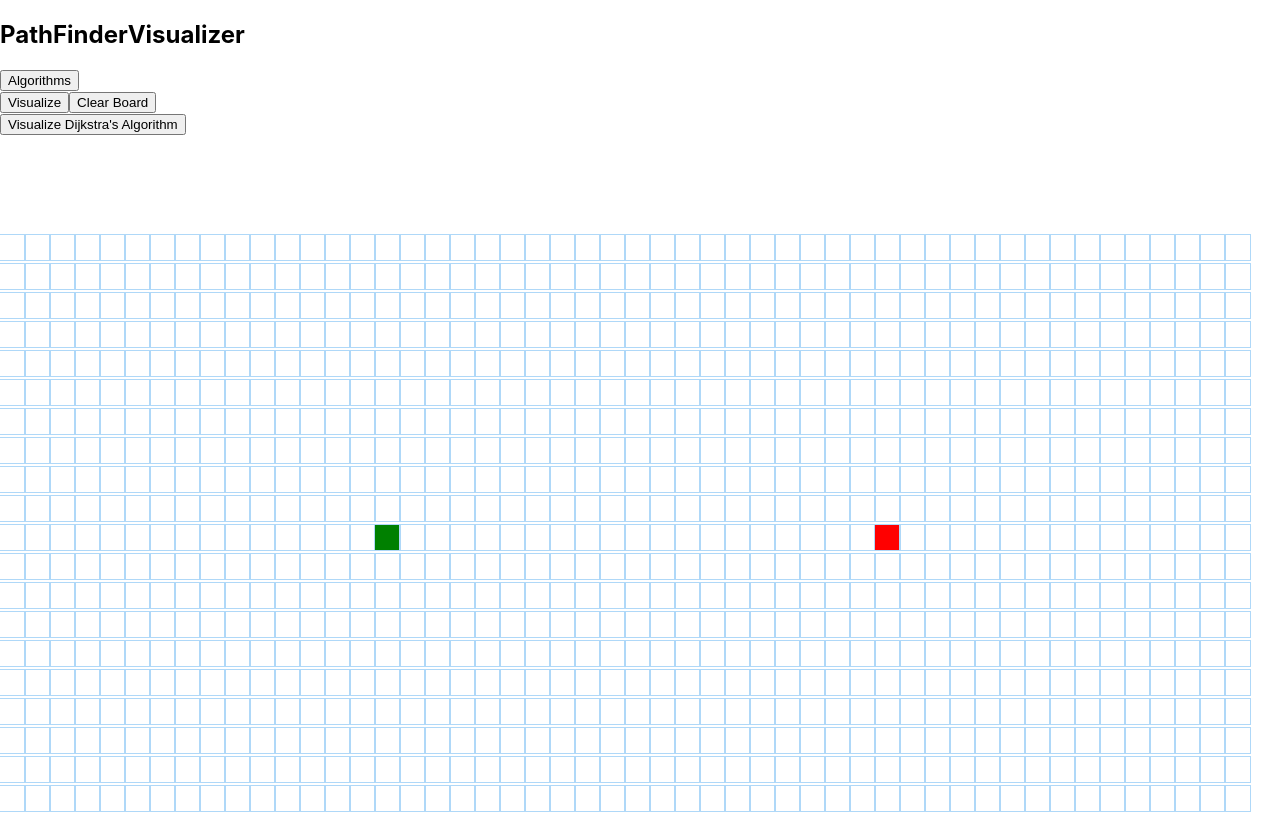
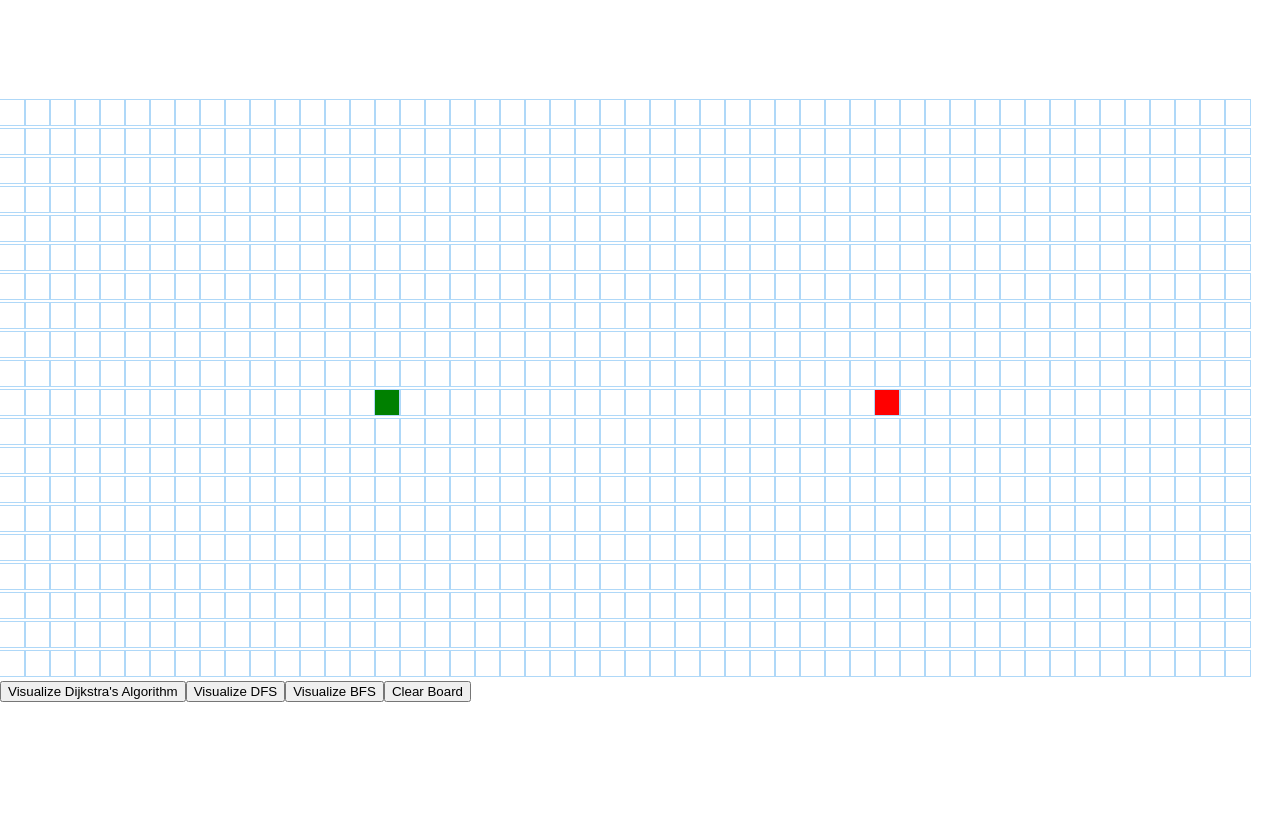
Before and after one commit to DohaRamadan/Path-Finder-Visualizer, a React (Create React App) app in the folder pathfinder-visualizer/: page / in a window 1280 px wide. Built offline with nearby package versions, Linux system fonts and the light colour scheme.

Commit message:
added stuff

```diff
--- a/pathfinder-visualizer/src/App.js
+++ b/pathfinder-visualizer/src/App.js
@@ -1,33 +1,9 @@
-import React, { useState } from 'react';
-import Navbar from './Navbar/Navbar.jsx';
+import React from 'react';
 import PathFinderVisualizer from './PathFinderVisualizer/PathFinderVisualizer.jsx';
 
-const algorithms = ['Dijkstra', 'A*', 'BFS', 'DFS'];
-
 function App() {
-  const [selectedAlgorithm, setSelectedAlgorithm] = useState('');
-
-  const handleAlgorithmSelect = (algorithm) => {
-    setSelectedAlgorithm(algorithm);
-  };
-
-  const handleVisualizeClick = () => {
-    // Implement visualization logic
-  };
-
-  const handleClearBoardClick = () => {
-    // Implement clear board logic
-  };
-
   return (
     <div className="App">
-      <Navbar
-        algorithms={algorithms}
-        selectedAlgorithm={selectedAlgorithm}
-        onSelectAlgorithm={handleAlgorithmSelect}
-        onVisualizeClick={handleVisualizeClick}
-        onClearBoardClick={handleClearBoardClick}
-      />
       <PathFinderVisualizer />
     </div>
   );
--- a/pathfinder-visualizer/src/PathFinderVisualizer/PathFinderVisualizer.jsx
+++ b/pathfinder-visualizer/src/PathFinderVisualizer/PathFinderVisualizer.jsx
@@ -3,6 +3,8 @@ import "./PathFinderVisualizer.css"
 import Node from "./Node/Node.jsx"
 import { dijkstra } from "../algorithms/Dijkstra's.js";
 import { getNodesInShortestPathOrder } from "../algorithms/Dijkstra's.js";
+import { dfs } from "../algorithms/DFS.js";
+import { bfs } from "../algorithms/BFS.js";
 
 const START_NODE_ROW = 10;
 const START_NODE_COL = 15;
@@ -56,6 +58,24 @@ class PathFinderVisualizer extends React.Component {
         this.animateVisistedNodes(visitedNodesInOrder, nodesInShortestPathOrder);
     }
 
+    visualizeDFS(){
+        const { grid } = this.state;
+        const startNode = grid[START_NODE_ROW][START_NODE_COL];
+        const finishNode = grid[FINISH_NODE_ROW][FINISH_NODE_COL];
+        const visitedNodesInOrder = dfs(grid, startNode, finishNode);
+        const nodesInShortestPathOrder = getNodesInShortestPathOrder(finishNode);
+        this.animateVisistedNodes(visitedNodesInOrder, nodesInShortestPathOrder);
+    }
+
+    visualizeBFS(){
+        const { grid } = this.state;
+        const startNode = grid[START_NODE_ROW][START_NODE_COL];
+        const finishNode = grid[FINISH_NODE_ROW][FINISH_NODE_COL];
+        const visitedNodesInOrder = bfs(grid, startNode, finishNode);
+        const nodesInShortestPathOrder = getNodesInShortestPathOrder(finishNode);
+        this.animateVisistedNodes(visitedNodesInOrder, nodesInShortestPathOrder);
+    }
+
     animateVisistedNodes(visitedNodesInOrder, nodesInShortestPathOrder) {
         for (let i = 0; i <= visitedNodesInOrder.length; i++) {
             if (i === visitedNodesInOrder.length) {
@@ -81,15 +101,38 @@ class PathFinderVisualizer extends React.Component {
             }, 50 * i);
         }
     }
+    clearBoard() {
+        const { grid } = this.state;
+        const newGrid = grid.map(row =>
+            row.map(node => ({
+                ...node,
+                isVisited: false,
+                isWall: false,
+                distance: Infinity,
+                previous: null
+            }))
+        );
+        this.setState({ grid: newGrid }, () => {
+            this.clearBoardVisuals();
+        });
+    }
+
+    clearBoardVisuals() {
+        const allNodes = document.querySelectorAll('.node');
+        allNodes.forEach(node => {
+            node.classList.remove('node-visited');
+            node.classList.remove('node-wall');
+            node.classList.remove('node-shortest-path');
+        });
+
+    }
+
 
 
     render() {
         const { grid } = this.state;
         return (
             <>
-                <button onClick={() => this.visualizeDijkstra()}>
-                    Visualize Dijkstra's Algorithm
-                </button>
                 <div className="grid">
                     {grid.map((row, rowIdx) => {
                         return (
@@ -110,6 +153,18 @@ class PathFinderVisualizer extends React.Component {
                         )
                     })}
                 </div>
+                <button onClick={() => this.visualizeDijkstra()}>
+                    Visualize Dijkstra's Algorithm
+                </button>
+                <button onClick={() => this.visualizeDFS()}>
+                    Visualize DFS
+                </button>
+                <button onClick={() => this.visualizeBFS()}>
+                    Visualize BFS
+                </button>
+                <button onClick={() => this.clearBoard()}>
+                    Clear Board
+                </button>
             </>
         );
     }
--- /dev/null
+++ b/pathfinder-visualizer/src/algorithms/BFS.js
@@ -0,0 +1,32 @@
+export function bfs(grid, startNode, endNode) {
+  const queue = [];
+  const visitedNodesInOrder = [];
+
+  queue.push(startNode);
+  while (queue.length) {
+    const currNode = queue.shift();
+    if (currNode === endNode) return visitedNodesInOrder;
+    if (currNode.isVisited || currNode.isWall) continue;
+    visitedNodesInOrder.push(currNode);
+    currNode.isVisited = true;
+    const neighbors = getNeighbors(currNode, grid);
+    for (const neighbor of neighbors) {
+      queue.push(neighbor);
+      neighbor.previous = currNode;
+    }
+  }
+}
+
+function getNeighbors(node, grid) {
+  const neighbors = [];
+  const { row, col } = node;
+  const numRows = grid.length;
+  const numCols = grid[0].length;
+
+  if (row > 0) neighbors.push(grid[row - 1][col]); // Up
+  if (row < numRows - 1) neighbors.push(grid[row + 1][col]); // Down
+  if (col > 0) neighbors.push(grid[row][col - 1]); // Left
+  if (col < numCols - 1) neighbors.push(grid[row][col + 1]); // Right
+
+  return neighbors.filter((neighbor) => !neighbor.isVisited);
+}
--- /dev/null
+++ b/pathfinder-visualizer/src/algorithms/DFS.js
@@ -0,0 +1,38 @@
+export function dfs(grid, startNode, endNode) {
+  const stack = [];
+  const visitedNodesInOrder = [];
+  stack.push(startNode);
+
+  while (stack.length) {
+    const currNode = stack.pop();
+
+    if (currNode.isVisited || currNode.isWall) continue;
+
+    currNode.isVisited = true;
+
+    if (currNode === endNode) return visitedNodesInOrder;
+    visitedNodesInOrder.push(currNode);
+
+    const neighbors = getNeighbors(currNode, grid);
+    for (const neighbor of neighbors) {
+      stack.push(neighbor);
+      neighbor.previous = currNode;
+    }
+  }
+
+  return visitedNodesInOrder;
+}
+
+function getNeighbors(node, grid) {
+  const neighbors = [];
+  const { row, col } = node;
+  const numRows = grid.length;
+  const numCols = grid[0].length;
+
+  if (row > 0) neighbors.push(grid[row - 1][col]); // Up
+  if (row < numRows - 1) neighbors.push(grid[row + 1][col]); // Down
+  if (col > 0) neighbors.push(grid[row][col - 1]); // Left
+  if (col < numCols - 1) neighbors.push(grid[row][col + 1]); // Right
+
+  return neighbors.filter((neighbor) => !neighbor.isVisited);
+}
--- a/pathfinder-visualizer/src/algorithms/Dijkstra's.js
+++ b/pathfinder-visualizer/src/algorithms/Dijkstra's.js
@@ -7,9 +7,9 @@ export function dijkstra(grid, startNode, finishNode) {
         const closestNode = unVisitedNodes.shift();
         if (closestNode.isWall) continue;
         if (closestNode.distance === Infinity) return visitedNodesInOrder;
-        closestNode.isVisited = true;
         visitedNodesInOrder.push(closestNode);
         if (closestNode === finishNode) return visitedNodesInOrder;
+        closestNode.isVisited = true;
         updateNeighbors(closestNode, grid);
     }
 }
```
